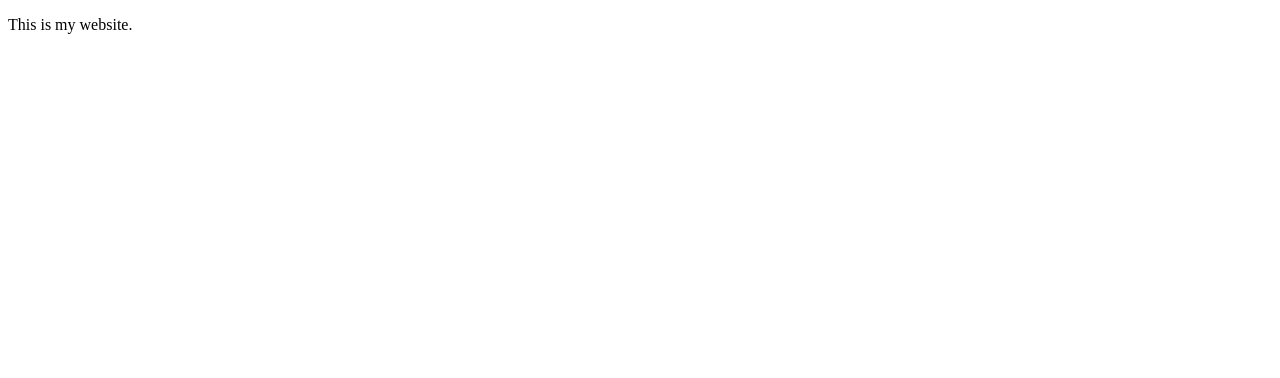
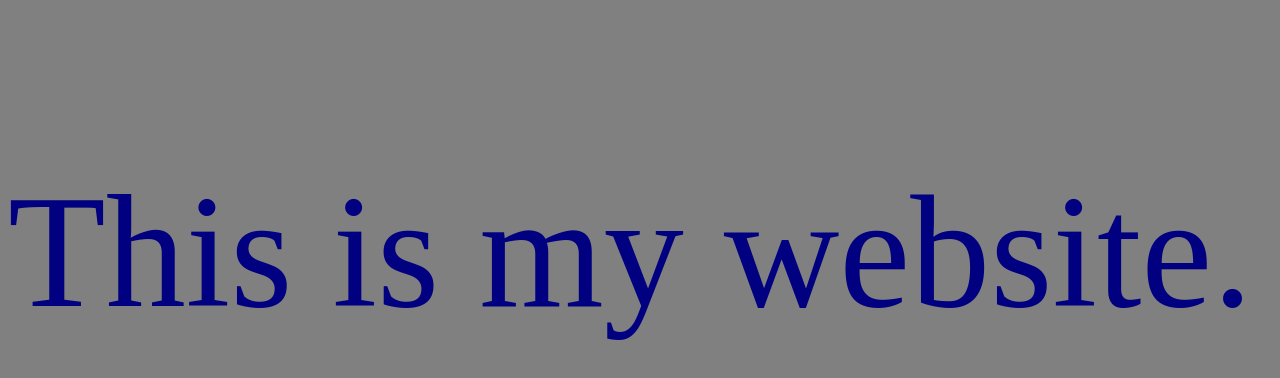
Before and after one commit to rlopez-805/rlopez-805.github.io, a plain HTML site: page index.html in a window 1280 px wide. Drawn offline with Linux system fonts and the light colour scheme.

Commit message:
Added css

```diff
--- a/index.html
+++ b/index.html
@@ -2,6 +2,7 @@
 <html>
   <head>
     <title>Roberto Lopez</title>
+    <link rel="stylesheet" href="styles.css" />
   </head>
   <body>
     <p>This is my website.</p>
--- /dev/null
+++ b/styles.css
@@ -0,0 +1,7 @@
+body {
+  background-color: grey;
+}
+p {
+  font-size: 10rem;
+  color: navy;
+}
```
